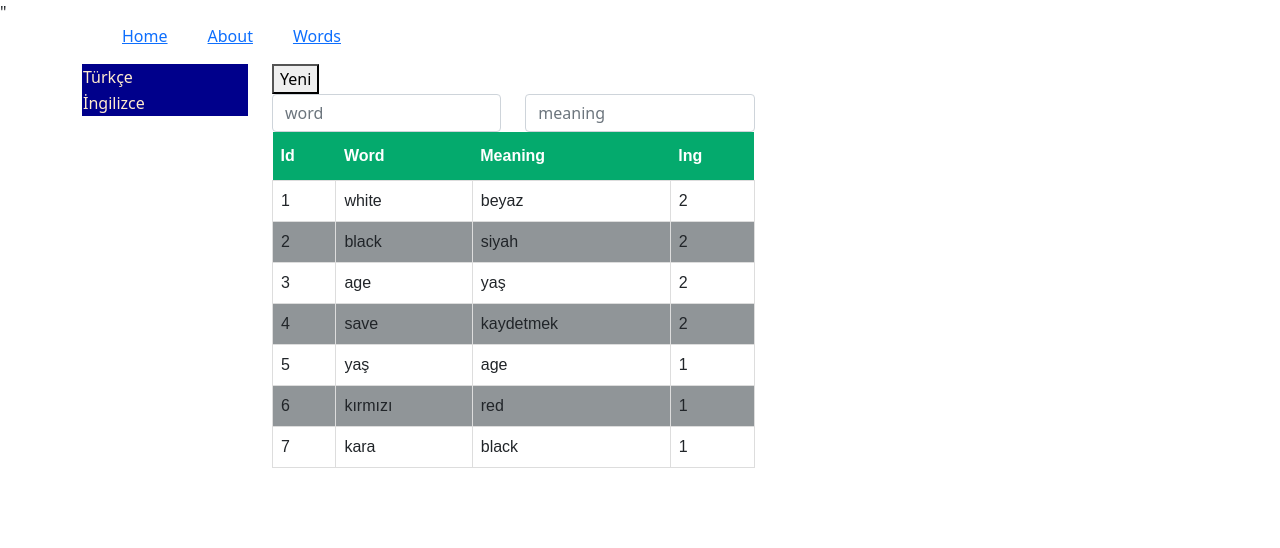
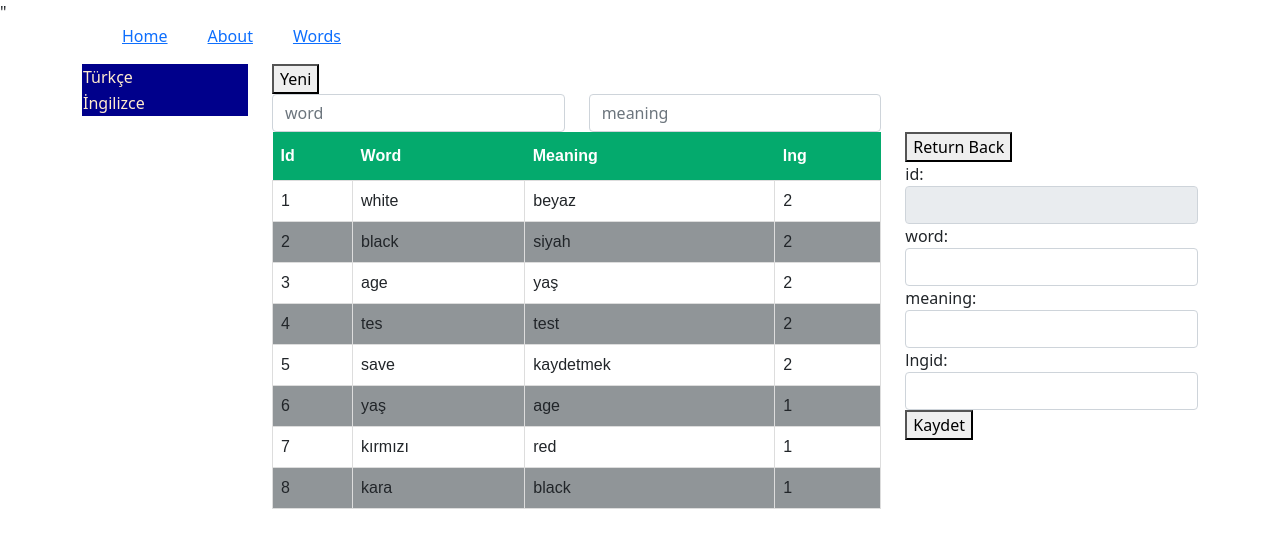
Before and after one commit to yzcibrahim/wordmasterReact, a React (Create React App) app: page /words in a window 1280 px wide. Shown: the top 548 px of the page. Built offline with nearby package versions, Linux system fonts and the light colour scheme.

Commit message:
add word end

```diff
--- a/src/App.js
+++ b/src/App.js
@@ -47,7 +47,7 @@ class App extends React.Component {
      </div>
      <div className='content row'>
        <div className='col-md-2'><LangBar changeSelectedLang={changeSelectedLang} selectedlang={this.state.selectedlang} langs={this.state.langs} /></div>
-       <div className='col-md-8'>
+       <div className='col-md-10'>
        <Routes>
          <Route path='/' element={<Home />}  ></Route>
          <Route path='/about' element={<About/>} ></Route>
--- a/src/components/Words/WordAdd.jsx
+++ b/src/components/Words/WordAdd.jsx
@@ -1,11 +1,42 @@
 import React, { Component } from 'react';
 
 class WordAdd extends Component {
+
     render() {
+        let wordToAdd={id: '0', word: '', meaning: '', lngid: 2};
+        const setWordVals=(event)=>{
+            wordToAdd[event.target.name]=event.target.value;
+            console.log(wordToAdd);
+
+        }
+        const saveWord=()=>{
+            this.props.refreshWords(wordToAdd);
+            alert('başarıyla kaydedildi');
+            this.props.returnList();
+        }
+
         return (
             <div>
-                kelime ekleme sayfası
                 <button onClick={this.props.returnList}>Return Back</button>
+                <div className='row'>
+                    <div className='col-md-12'>
+                        <div className='form-group'>
+                            id:<input onChange={setWordVals} name='id' className='form-control' readOnly type='text' />
+                        </div>
+                        <div className='form-group'>
+                            word:<input onChange={setWordVals} name='word' className='form-control' type='text' />
+                        </div>
+                        <div className='form-group'>
+                            meaning:<input onChange={setWordVals} name='meaning' className='form-control' type='text' />
+                        </div>
+                        <div className='form-group'>
+                        lngid:<input onChange={setWordVals} name='lngid' className='form-control' type='text' />
+                        </div>
+                        <div className='form-group'>
+                            <button onClick={saveWord}>Kaydet</button>
+                        </div>
+                    </div>
+                </div>
             </div>
         );
     }
--- a/src/components/Words/WordList.jsx
+++ b/src/components/Words/WordList.jsx
@@ -21,7 +21,7 @@ class WordList extends Component {
                     </thead>
                     <tbody>
                         {this.props.words.map((wrd) => {
-                            return (<tr>
+                            return (<tr key={wrd.id}>
                                 <td>{wrd.id}</td>
                                 <td>{wrd.word}</td>
                                 <td>{wrd.meaning}</td>
--- a/src/components/Words/Words.jsx
+++ b/src/components/Words/Words.jsx
@@ -7,13 +7,14 @@ class Words extends Component {
         super();
         this.state = {
             words: [
-                { id: '1', word: 'white', meaning: 'beyaz', lngid: 2 },
-                { id: '2', word: 'black', meaning: 'siyah', lngid: 2 },
-                { id: '3', word: 'age', meaning: 'yaş', lngid: 2 },
-                { id: '4', word: 'save', meaning: 'kaydetmek', lngid: 2 },
-                { id: '5', word: 'yaş', meaning: 'age', lngid: 1 },
-                { id: '6', word: 'kırmızı', meaning: 'red', lngid: 1 },
-                { id: '7', word: 'kara', meaning: 'black', lngid: 1 },
+                { id: 1, word: 'white', meaning: 'beyaz', lngid: 2 },
+                { id: 2, word: 'black', meaning: 'siyah', lngid: 2 },
+                { id: 3, word: 'age', meaning: 'yaş', lngid: 2 },
+                { id: 4, word: 'tes', meaning: 'test', lngid: 2 },
+                { id: 5, word: 'save', meaning: 'kaydetmek', lngid: 2 },
+                { id: 6, word: 'yaş', meaning: 'age', lngid: 1 },
+                { id: 7, word: 'kırmızı', meaning: 'red', lngid: 1 },
+                { id: 8, word: 'kara', meaning: 'black', lngid: 1 },
             ],
             searchKeyword:'',
             searchKeywordMe:'',
@@ -22,6 +23,9 @@ class Words extends Component {
     }
 
     render() {
+
+
+
         const retrunToListPage=()=>{
             this.setState({page:'list'});
         }
@@ -36,6 +40,13 @@ class Words extends Component {
 
         let filterd=this.state.words.filter(c=>c.lngid==this.props.selectedlang || this.props.selectedlang===0);
 
+        const refreshWords=(word)=>{
+            let words=this.state.words;
+            word.id=words.slice(-1)[0].id+1;
+            words.push(word);
+            //this.setState({words:words});
+            this.setState({words});
+        }
 
         if(this.state.searchKeyword)
         {
@@ -56,12 +67,13 @@ class Words extends Component {
                 </div>
                 <div className='row'>
                 <div className='col-md-8'><WordList words={filterd}/></div>
+                <div className='col-md-4'><WordAdd refreshWords={refreshWords}  returnList={retrunToListPage} /></div>
                 </div>
             </div>
         );
         }
         else{
-            return <div><WordAdd  returnList={retrunToListPage} /></div>
+            return <div><WordAdd refreshWords={refreshWords}  returnList={retrunToListPage} /></div>
         }
     }
 }
```
